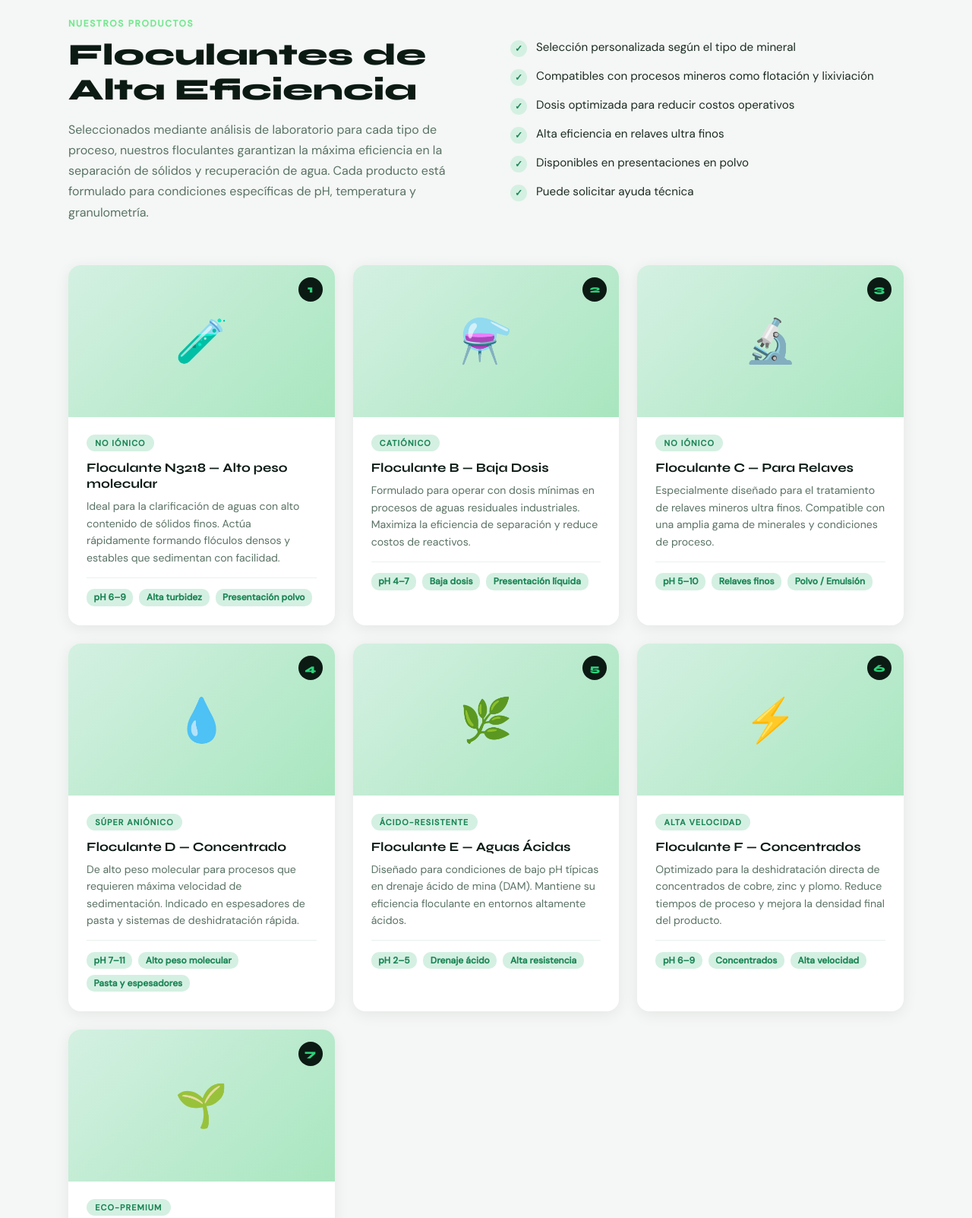
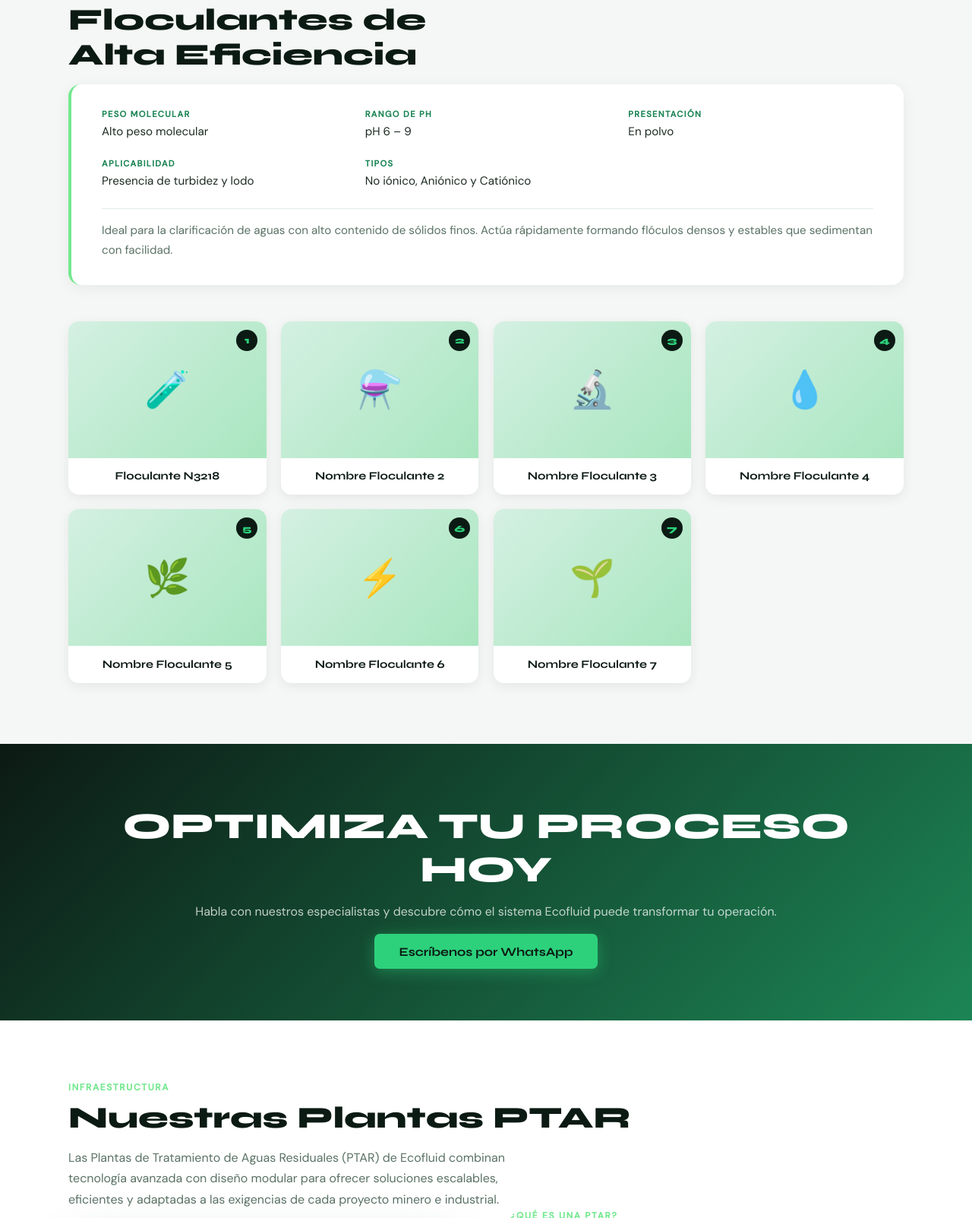
Before and after one commit to EcoFluidSystem/EcoFluidSystem-web, a plain HTML site: page index.html in a window 1280 px wide. Shown: the part 1545-3148 px from the top of the page at 76% size. Drawn offline with Linux system fonts and the light colour scheme.

Commit message:
Update index.html

```diff
--- a/index.html
+++ b/index.html
@@ -214,57 +214,59 @@
 
     /* ─── FLOCULANTES ─── */
     #floculantes { background: var(--gray); }
-    .floc-intro {
-      display: grid; grid-template-columns: 1fr 1fr;
-      gap: 4rem; align-items: center; margin-bottom: 3.5rem;
+    .floc-context {
+      background: var(--white); border-radius: 16px;
+      padding: 2rem 2.5rem; margin-bottom: 3rem;
+      border-left: 4px solid var(--green);
+      box-shadow: 0 4px 20px rgba(0,0,0,.06);
+      display: grid; grid-template-columns: 1fr 1fr 1fr;
+      gap: 1.5rem; align-items: start;
+    }
+    .floc-context-item { display: flex; flex-direction: column; gap: .3rem; }
+    .floc-context-item .ctx-label {
+      font-size: .7rem; font-weight: 700; letter-spacing: .12em;
+      text-transform: uppercase; color: var(--green2);
+    }
+    .floc-context-item .ctx-value {
+      font-size: .95rem; color: var(--text); line-height: 1.5;
+    }
+    .floc-context-desc {
+      grid-column: 1 / -1;
+      font-size: .95rem; line-height: 1.7; color: var(--muted);
+      padding-top: 1rem; border-top: 1px solid #e0ede7;
     }
     .floc-grid {
       display: grid;
-      grid-template-columns: repeat(auto-fill, minmax(280px, 1fr));
-      gap: 1.5rem;
+      grid-template-columns: repeat(auto-fill, minmax(220px, 1fr));
+      gap: 1.2rem;
     }
     .floc-card {
-      background: var(--white); border-radius: 16px;
+      background: var(--white); border-radius: 14px;
       overflow: hidden;
-      box-shadow: 0 4px 20px rgba(0,0,0,.07);
+      box-shadow: 0 4px 16px rgba(0,0,0,.07);
       transition: transform .3s, box-shadow .3s;
       position: relative;
     }
-    .floc-card:hover { transform: translateY(-6px); box-shadow: 0 16px 48px rgba(15,107,66,.15); }
+    .floc-card:hover { transform: translateY(-5px); box-shadow: 0 14px 40px rgba(15,107,66,.15); }
     .floc-card-img {
-      width: 100%; height: 200px; object-fit: cover;
+      width: 100%; height: 180px;
       background: linear-gradient(135deg, var(--green3), #a8e6bf);
       display: flex; align-items: center; justify-content: center;
-      font-size: 3.5rem;
+      font-size: 3rem; overflow: hidden;
     }
     .floc-card-img img { width: 100%; height: 100%; object-fit: cover; }
-    .floc-card-body { padding: 1.4rem 1.5rem 1.6rem; }
-    .floc-badge {
-      display: inline-block;
-      background: var(--green3); color: var(--green2);
-      font-size: .68rem; font-weight: 700; letter-spacing: .1em;
-      text-transform: uppercase; padding: .25rem .7rem;
-      border-radius: 12px; margin-bottom: .7rem;
+    .floc-card-body {
+      padding: .9rem 1rem 1rem;
     }
     .floc-card h3 {
-      font-family: var(--ff-head); font-size: 1.05rem; font-weight: 700;
-      color: var(--dark); margin-bottom: .5rem;
-    }
-    .floc-card p { font-size: .88rem; line-height: 1.6; color: var(--muted); }
-    .floc-specs {
-      margin-top: .9rem; padding-top: .9rem;
-      border-top: 1px solid #e8f2ec;
-      display: flex; flex-wrap: wrap; gap: .5rem;
-    }
-    .floc-spec {
-      font-size: .75rem; font-weight: 600; color: var(--green2);
-      background: var(--green3); padding: .2rem .6rem; border-radius: 10px;
+      font-family: var(--ff-head); font-size: .92rem; font-weight: 700;
+      color: var(--dark); text-align: center;
     }
     .floc-number {
-      position: absolute; top: 1rem; right: 1rem;
-      width: 32px; height: 32px; border-radius: 50%;
+      position: absolute; top: .7rem; right: .7rem;
+      width: 28px; height: 28px; border-radius: 50%;
       background: var(--dark); color: var(--accent);
-      font-family: var(--ff-head); font-size: .85rem; font-weight: 800;
+      font-family: var(--ff-head); font-size: .78rem; font-weight: 800;
       display: grid; place-items: center;
     }
 
@@ -481,6 +483,7 @@
     @media(max-width:900px){
       .hero-stats { display:none; }
       .quienes-grid, .floc-intro, .apps-header, .ptar-intro { grid-template-columns:1fr; gap:2.5rem; }
+      .floc-context { grid-template-columns: 1fr 1fr; }
       .ptar-types-grid { grid-template-columns: 1fr 1fr; }
       .ptar-specs-row { grid-template-columns: repeat(2,1fr); }
       .results-inner { grid-template-columns:repeat(2,1fr); }
@@ -576,16 +579,16 @@
 <section id="quienessomos">
   <div class="container">
     <p class="section-label reveal">¿Quiénes Somos?</p>
-    <h2 class="section-title reveal">Somos una empresa donde la innovación<br>se encuentra con la sostenibilidad</h2>
+    <h2 class="section-title reveal">Innovación ambiental para<br>la industria extractiva</h2>
 
     <div class="quienes-grid">
       <div class="mv-card reveal">
         <h3>🎯 Misión</h3>
-        <p>Diseñar y desarrollar soluciones eficientes para el tratamiento de aguas residuales, lodos y relaves, incluyendo la implementación de plantas PTAR, camales y sistemas especializados, ofreciendo tecnología, ingeniería y soporte técnico de alto nivel para optimizar procesos y promover una gestión ambiental responsable.</p>
+        <p>Diseñar y desarrollar soluciones eficientes para el tratamiento de aguas residuales, camales, lodos y efluentes de la industria minera, incluyendo la implementación de plantas PTAR y sistemas especializados, ofreciendo tecnología, ingeniería y soporte técnico de alto nivel para optimizar procesos y promover una gestión ambiental responsable.</p>
       </div>
       <div class="mv-card reveal">
         <h3>🔭 Visión</h3>
-        <p>Consolidarnos como un socio estratégico para la industria minera, industrial y ambiental, liderando la transformación hacia una gestión sostenible del agua y los residuos mediante soluciones tecnológicas innovadoras y de alto desempeño.</p>
+        <p>Consolidarnos como un socio estratégico para la industria minera, petrolera y ambiental, liderando la transformación hacia una gestión sostenible del agua y los residuos mediante soluciones tecnológicas innovadoras y de alto desempeño.</p>
       </div>
     </div>
   </div>
@@ -594,22 +597,32 @@
 <!-- FLOCULANTES -->
 <section id="floculantes">
   <div class="container">
-    <div class="floc-intro">
-      <div>
-        <p class="section-label reveal">Nuestros Productos</p>
-        <h2 class="section-title reveal">Floculantes de<br>Alta Eficiencia</h2>
-        <p class="section-sub reveal">Seleccionados mediante análisis de laboratorio para cada tipo de proceso, nuestros floculantes garantizan la máxima eficiencia en la separación de sólidos y recuperación de agua. Cada producto está formulado para condiciones específicas de pH, temperatura y granulometría.</p>
+    <p class="section-label reveal">Nuestros Productos</p>
+    <h2 class="section-title reveal">Floculantes de<br>Alta Eficiencia</h2>
+
+    <!-- Contexto general -->
+    <div class="floc-context reveal">
+      <div class="floc-context-item">
+        <span class="ctx-label">Peso molecular</span>
+        <span class="ctx-value">Alto peso molecular</span>
       </div>
-      <div class="reveal">
-        <ul class="check-list">
-          <li>Selección personalizada según el tipo de mineral</li>
-          <li>Compatibles con procesos mineros como flotación y lixiviación</li>
-          <li>Dosis optimizada para reducir costos operativos</li>
-          <li>Alta eficiencia en relaves ultra finos</li>
-          <li>Disponibles en presentaciones en polvo</li>
-          <li>Puede solicitar ayuda técnica</li>
-        </ul>
+      <div class="floc-context-item">
+        <span class="ctx-label">Rango de pH</span>
+        <span class="ctx-value">pH 6 – 9</span>
       </div>
+      <div class="floc-context-item">
+        <span class="ctx-label">Presentación</span>
+        <span class="ctx-value">En polvo</span>
+      </div>
+      <div class="floc-context-item">
+        <span class="ctx-label">Aplicabilidad</span>
+        <span class="ctx-value">Presencia de turbidez y lodo</span>
+      </div>
+      <div class="floc-context-item">
+        <span class="ctx-label">Tipos</span>
+        <span class="ctx-value">No iónico, Aniónico y Catiónico</span>
+      </div>
+      <p class="floc-context-desc">Ideal para la clarificación de aguas con alto contenido de sólidos finos. Actúa rápidamente formando flóculos densos y estables que sedimentan con facilidad.</p>
     </div>
 
     <div class="floc-grid">
@@ -618,18 +631,11 @@
       <div class="floc-card reveal">
         <div class="floc-number">1</div>
         <div class="floc-card-img">
-          <!-- Reemplaza con: <img src="tu-imagen-floculante-1.jpg" alt="Floculante Aniónico de Alta Densidad" /> -->
+          <!-- Reemplaza con: <img src="tu-imagen-floculante-1.jpg" alt="Nombre del floculante" /> -->
           🧪
         </div>
         <div class="floc-card-body">
-          <span class="floc-badge">No iónico</span>
-          <h3>Floculante N3218 — Alto peso molecular</h3>
-          <p>Ideal para la clarificación de aguas con alto contenido de sólidos finos. Actúa rápidamente formando flóculos densos y estables que sedimentan con facilidad.</p>
-          <div class="floc-specs">
-            <span class="floc-spec">pH 6–9</span>
-            <span class="floc-spec">Alta turbidez</span>
-            <span class="floc-spec">Presentación polvo</span>
-          </div>
+          <h3>Floculante N3218</h3>
         </div>
       </div>
 
@@ -637,18 +643,11 @@
       <div class="floc-card reveal">
         <div class="floc-number">2</div>
         <div class="floc-card-img">
-          <!-- Reemplaza con: <img src="tu-imagen-floculante-2.jpg" alt="Floculante Catiónico de Baja Dosis" /> -->
+          <!-- Reemplaza con: <img src="tu-imagen-floculante-2.jpg" alt="Nombre del floculante" /> -->
           ⚗️
         </div>
         <div class="floc-card-body">
-          <span class="floc-badge">Catiónico</span>
-          <h3>Floculante B — Baja Dosis</h3>
-          <p>Formulado para operar con dosis mínimas en procesos de aguas residuales industriales. Maximiza la eficiencia de separación y reduce costos de reactivos.</p>
-          <div class="floc-specs">
-            <span class="floc-spec">pH 4–7</span>
-            <span class="floc-spec">Baja dosis</span>
-            <span class="floc-spec">Presentación líquida</span>
-          </div>
+          <h3>Nombre Floculante 2</h3>
         </div>
       </div>
 
@@ -656,18 +655,11 @@
       <div class="floc-card reveal">
         <div class="floc-number">3</div>
         <div class="floc-card-img">
-          <!-- Reemplaza con: <img src="tu-imagen-floculante-3.jpg" alt="Floculante No Iónico para Relaves" /> -->
+          <!-- Reemplaza con: <img src="tu-imagen-floculante-3.jpg" alt="Nombre del floculante" /> -->
           🔬
         </div>
         <div class="floc-card-body">
-          <span class="floc-badge">No iónico</span>
-          <h3>Floculante C — Para Relaves</h3>
-          <p>Especialmente diseñado para el tratamiento de relaves mineros ultra finos. Compatible con una amplia gama de minerales y condiciones de proceso.</p>
-          <div class="floc-specs">
-            <span class="floc-spec">pH 5–10</span>
-            <span class="floc-spec">Relaves finos</span>
-            <span class="floc-spec">Polvo / Emulsión</span>
-          </div>
+          <h3>Nombre Floculante 3</h3>
         </div>
       </div>
 
@@ -675,18 +667,11 @@
       <div class="floc-card reveal">
         <div class="floc-number">4</div>
         <div class="floc-card-img">
-          <!-- Reemplaza con: <img src="tu-imagen-floculante-4.jpg" alt="Floculante Súper Aniónico Concentrado" /> -->
+          <!-- Reemplaza con: <img src="tu-imagen-floculante-4.jpg" alt="Nombre del floculante" /> -->
           💧
         </div>
         <div class="floc-card-body">
-          <span class="floc-badge">Súper Aniónico</span>
-          <h3>Floculante D — Concentrado</h3>
-          <p>De alto peso molecular para procesos que requieren máxima velocidad de sedimentación. Indicado en espesadores de pasta y sistemas de deshidratación rápida.</p>
-          <div class="floc-specs">
-            <span class="floc-spec">pH 7–11</span>
-            <span class="floc-spec">Alto peso molecular</span>
-            <span class="floc-spec">Pasta y espesadores</span>
-          </div>
+          <h3>Nombre Floculante 4</h3>
         </div>
       </div>
 
@@ -694,18 +679,11 @@
       <div class="floc-card reveal">
         <div class="floc-number">5</div>
         <div class="floc-card-img">
-          <!-- Reemplaza con: <img src="tu-imagen-floculante-5.jpg" alt="Floculante para Aguas Ácidas" /> -->
+          <!-- Reemplaza con: <img src="tu-imagen-floculante-5.jpg" alt="Nombre del floculante" /> -->
           🌿
         </div>
         <div class="floc-card-body">
-          <span class="floc-badge">Ácido-Resistente</span>
-          <h3>Floculante E — Aguas Ácidas</h3>
-          <p>Diseñado para condiciones de bajo pH típicas en drenaje ácido de mina (DAM). Mantiene su eficiencia floculante en entornos altamente ácidos.</p>
-          <div class="floc-specs">
-            <span class="floc-spec">pH 2–5</span>
-            <span class="floc-spec">Drenaje ácido</span>
-            <span class="floc-spec">Alta resistencia</span>
-          </div>
+          <h3>Nombre Floculante 5</h3>
         </div>
       </div>
 
@@ -713,18 +691,11 @@
       <div class="floc-card reveal">
         <div class="floc-number">6</div>
         <div class="floc-card-img">
-          <!-- Reemplaza con: <img src="tu-imagen-floculante-6.jpg" alt="Floculante para Concentrados" /> -->
+          <!-- Reemplaza con: <img src="tu-imagen-floculante-6.jpg" alt="Nombre del floculante" /> -->
           ⚡
         </div>
         <div class="floc-card-body">
-          <span class="floc-badge">Alta Velocidad</span>
-          <h3>Floculante F — Concentrados</h3>
-          <p>Optimizado para la deshidratación directa de concentrados de cobre, zinc y plomo. Reduce tiempos de proceso y mejora la densidad final del producto.</p>
-          <div class="floc-specs">
-            <span class="floc-spec">pH 6–9</span>
-            <span class="floc-spec">Concentrados</span>
-            <span class="floc-spec">Alta velocidad</span>
-          </div>
+          <h3>Nombre Floculante 6</h3>
         </div>
       </div>
 
@@ -732,18 +703,11 @@
       <div class="floc-card reveal">
         <div class="floc-number">7</div>
         <div class="floc-card-img">
-          <!-- Reemplaza con: <img src="tu-imagen-floculante-7.jpg" alt="Floculante Biodegradable Premium" /> -->
+          <!-- Reemplaza con: <img src="tu-imagen-floculante-7.jpg" alt="Nombre del floculante" /> -->
           🌱
         </div>
         <div class="floc-card-body">
-          <span class="floc-badge">Eco-Premium</span>
-          <h3>Floculante G — Biodegradable</h3>
-          <p>Formulación biodegradable de última generación. Ofrece alto rendimiento con mínimo impacto ambiental, ideal para operaciones con estrictos compromisos de sostenibilidad.</p>
-          <div class="floc-specs">
-            <span class="floc-spec">pH 5–10</span>
-            <span class="floc-spec">Biodegradable</span>
-            <span class="floc-spec">Certificado verde</span>
-          </div>
+          <h3>Nombre Floculante 7</h3>
         </div>
       </div>
 
```
